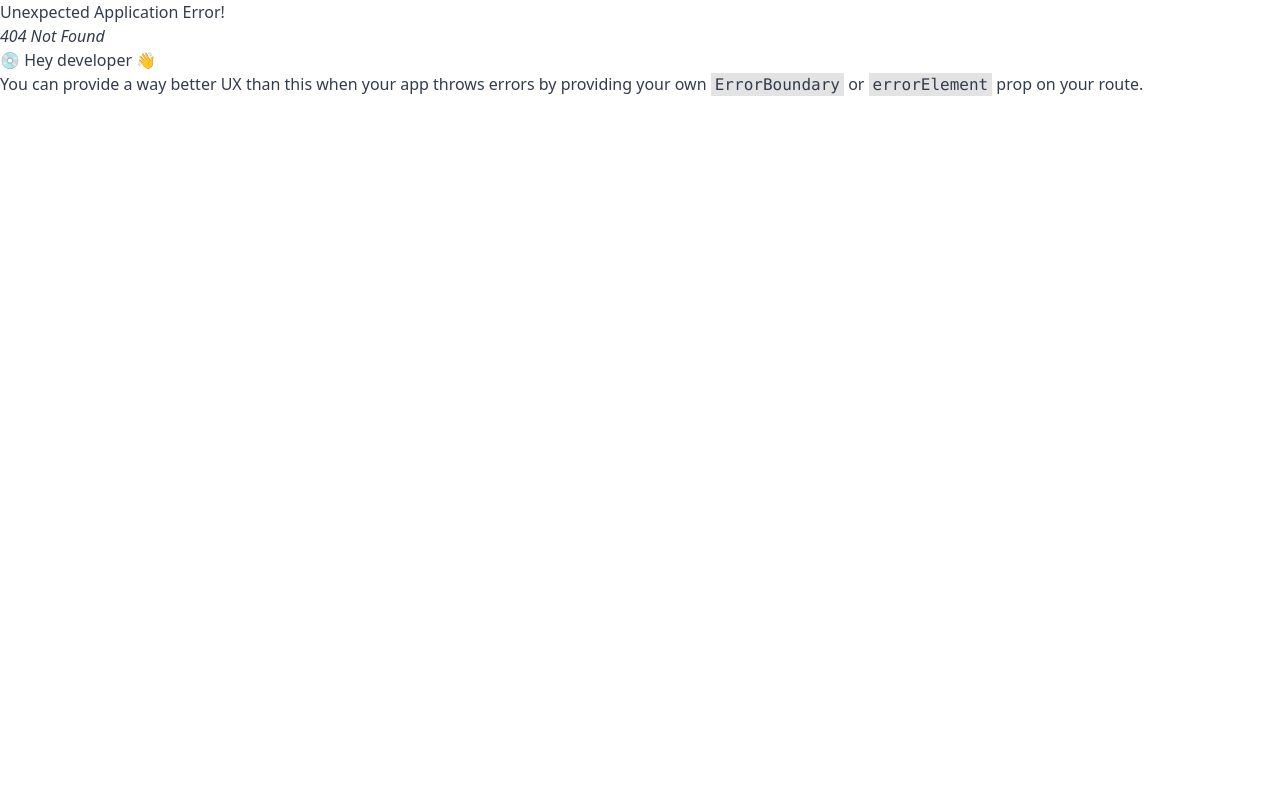
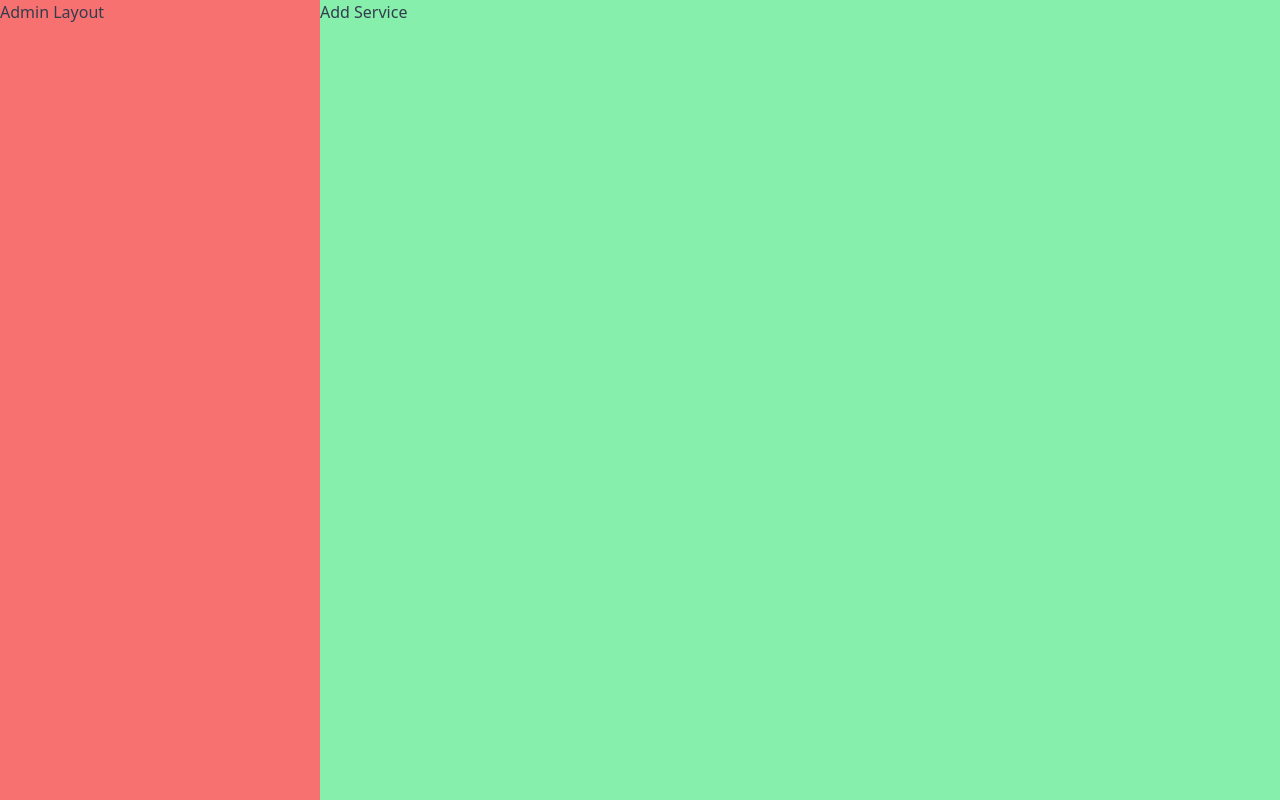
Before and after one commit to imranwebcraft/cleanco-clien-side, a React (Vite) app: page /admin/addService in a window 1280 px wide. Before the commit this address had no page. Built offline with nearby package versions, Linux system fonts and the light colour scheme.

Commit message:
Setup route and nested route, absoulute path and relative path

```diff
--- /dev/null
+++ b/src/components/AddService.jsx
@@ -0,0 +1,9 @@
+const AddService = () => {
+	return (
+		<div>
+			<p>Add Service</p>
+		</div>
+	);
+};
+
+export default AddService;
--- /dev/null
+++ b/src/components/CheckStatus.jsx
@@ -0,0 +1,9 @@
+const CheckStatus = () => {
+	return (
+		<div>
+			<p>Check Status</p>
+		</div>
+	);
+};
+
+export default CheckStatus;
--- /dev/null
+++ b/src/components/layout/AdminLayout.jsx
@@ -0,0 +1,16 @@
+import { Outlet } from 'react-router-dom';
+
+const AdminLayout = () => {
+	return (
+		<div className="flex h-screen">
+			<div className=" bg-red-400 flex-[1]">
+				<p>Admin Layout</p>
+			</div>
+			<div className=" bg-green-300 flex-[3]">
+				<Outlet></Outlet>
+			</div>
+		</div>
+	);
+};
+
+export default AdminLayout;
```
Also changed, not shown: src/routes/router.jsx (+32 -2 lines).
